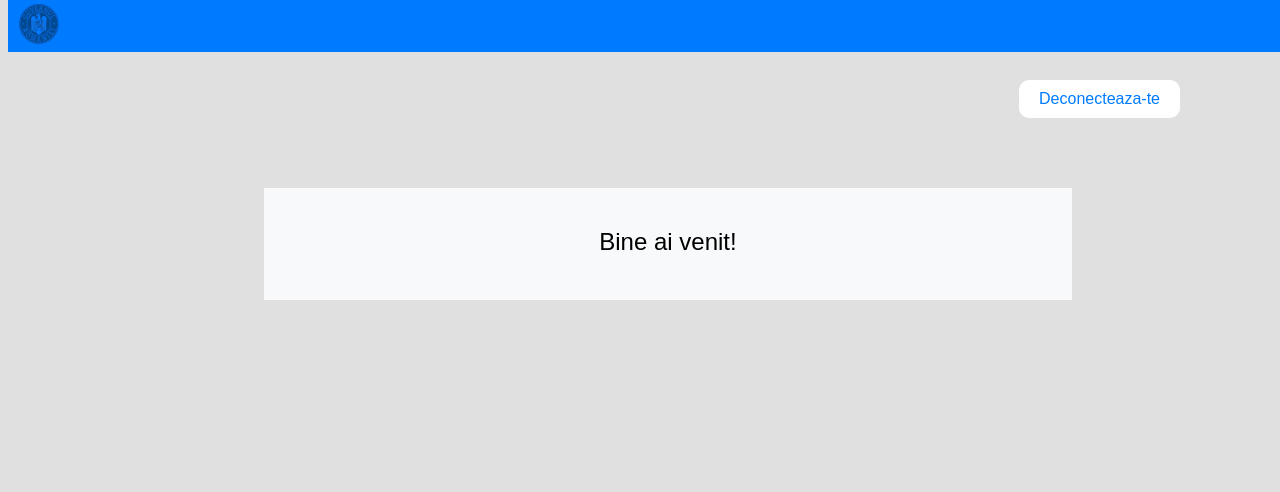
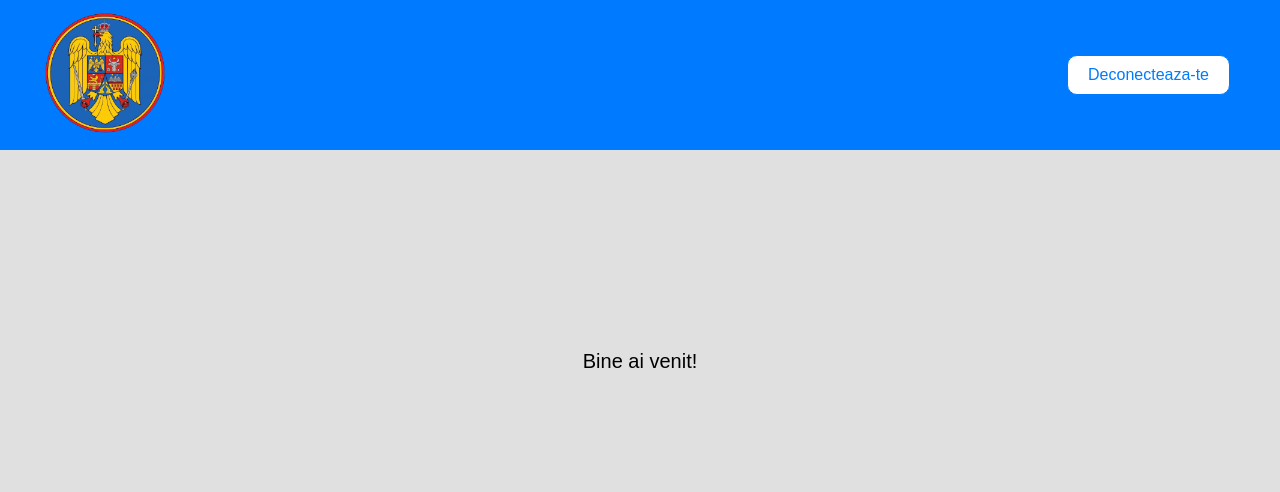
Before and after one commit to cosminneamtiu02/romania-fara-dosar, a Flask app: template templates/welcome.html in a window 1280 px wide. Shown: the top 492 px of the page. Run offline with Flask 2, Linux system fonts and the light colour scheme; the template is opened without the code that fills it, so the values that code supplies are empty.

Commit message:
Modified page header and logout button

```diff
--- a/ai_lib.py
+++ b/ai_lib.py
@@ -41,7 +41,8 @@
     }
     model = TextGenerationModel.from_pretrained("text-bison")
     response = model.predict(
-        """I will be giving you a text in tripple quotes, resembling the the ocr scan of a romanian id.
+        """
+        I will be giving you a text in tripple quotes, resembling the the ocr scan of a romanian id.
         I want you to extract the data from it in the following JSON format.
         I included a little description for how the data may look like for each field:
     {
@@ -63,3 +64,6 @@
     )
 
     return response.text
+
+def photo_to_json():
+    return
--- a/static/welcome.css
+++ b/static/welcome.css
@@ -1,30 +1,46 @@
-
 body {
-  padding-top: 20px;
+  padding-top: 70px; /* Adjust padding to accommodate the fixed header */
   background-color: #e0e0e0;
+  margin: 0; /* Remove default body margin */
 }
 
 .header {
   position: fixed;
   top: 0;
+  left: 0; /* Align the header to the left of the screen */
   width: 100%;
-  height: 50px;
+  height: 150px;
   background-color: #007bff;
   display: flex;
   align-items: center;
   justify-content: space-between;
+  padding: 0 20px; /* Adjust padding as needed */
+  color: white;
 }
 
 .header .logo {
     padding: 10px;
 }
+
 .header .logo img {
-     height: 40px;
-        content: url('logo-gov.png');
+     height: 150px;
 }
 
-.main{
-    margin-top: 0px;
+.logout-button {
+ background-color: white;
+  color: #007bff;
+  padding: 10px 20px;
+  border-radius: 10px;
+  border: 1px solid #007bff; /* Added border style */
+  cursor: pointer;
+  margin-right: 70px; /* Adjust margin or positioning as needed */
+  font-size: 16px;
+}
+.logout-button:hover {
+  background-color: lightgrey;
+}
+.main {
+  margin-top: 70px; /* Adjust margin-top to prevent content overlap with the fixed header */
   width: 60vw;
   padding-top: 100px;
   padding-bottom: 100px;
@@ -33,71 +49,18 @@
   background-color: #e0e0e0;
   margin-left: 20vw;
 }
-
 .welcome-message {
   text-align: center;
   font-size: 20px;
   font-family: sans-serif;
   margin-top: 20px;
 }
-
-.name{
+.name {
   font-size: 300%;
   font-family: monospace;
 }
-
-.email{
+.email {
   font-size: 150%;
   color: #404040;
   font-family: monospace;
 }
-
-.logout-button {
-  position: fixed;
-  top: 40px;
-  right: 100px;
-  background-color: white;
-  color:  #007bff;
-  padding: 10px 20px;
-  border-radius: 10px;
-  border:  #007bff;
-  cursor: pointer;
-  margin-top: 40px;
-  font-size: 16px;
-}
-
-
-.logout-button:hover {
-  background-color: lightgrey;
-}
-
-.header {
-  background-color: #007bff;
-  color: white;
-  padding: 1px;
-  display: flex;
-  justify-content: space-between;
-  align-items: center;
-}
-
-.logo {
-  flex: 1;
-}
-
-/*.logout-button {*/
-/*  background-color: #007bff;*/
-/*  color: white;*/
-/*  padding: 5px 10px;*/
-/*  border: none;*/
-/*  cursor: pointer;*/
-/*}*/
-
-.main {
-  background-color: #f8f9fa;
-  padding: 20px;
-}
-
-.welcome-message {
-  font-size: 24px;
-  text-align: center;
-}
--- a/templates/welcome.html
+++ b/templates/welcome.html
@@ -3,17 +3,14 @@
 <head>
   <title>Welcome</title>
   <link rel="stylesheet" type="text/css" href="{{url_for('static', filename = 'welcome.css')}}">
- 	<link rel="stylesheet" type="text/css" href="../static/welcome.css">
 </head>
 <body>
   <header class="header">
     <div class="logo">
-      <img src="static\user.png" alt="Logo" height="15px">
+      <img src="static\user.png" alt="Logo" height="40px">
     </div>
-
- <!--   <button class="logout-button">Deconecteaza-te</button>  -->
-
     <button class="logout-button" onclick="logout()">Deconecteaza-te</button>
+  </header>
 
   <script>
     function logout() {
@@ -21,8 +18,6 @@
     }
   </script>
 
-  </header>
-
   <div class="main">
     <p class="welcome-message">Bine ai venit!</p>
   </div>
```
Also changed, not shown: main.py (+4 -3 lines). Lines whose indentation alone changed are shown as unchanged.
